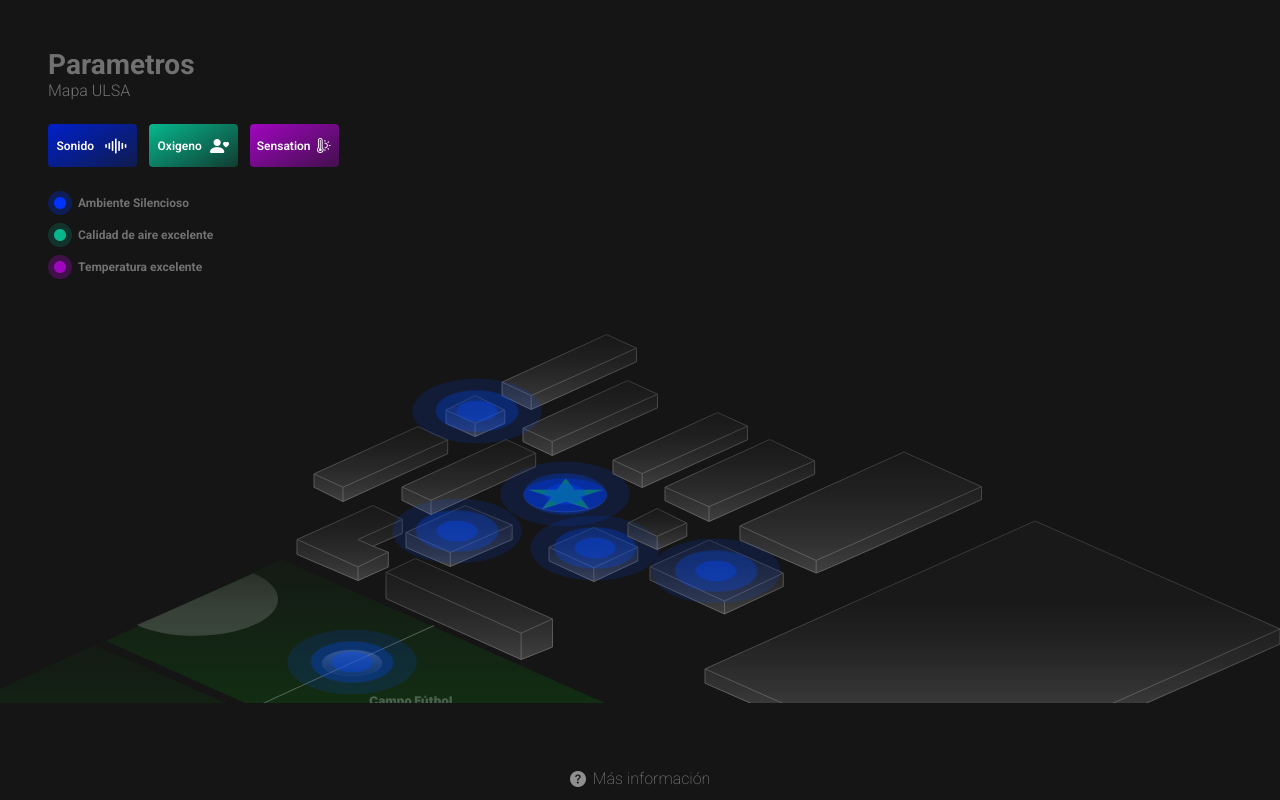
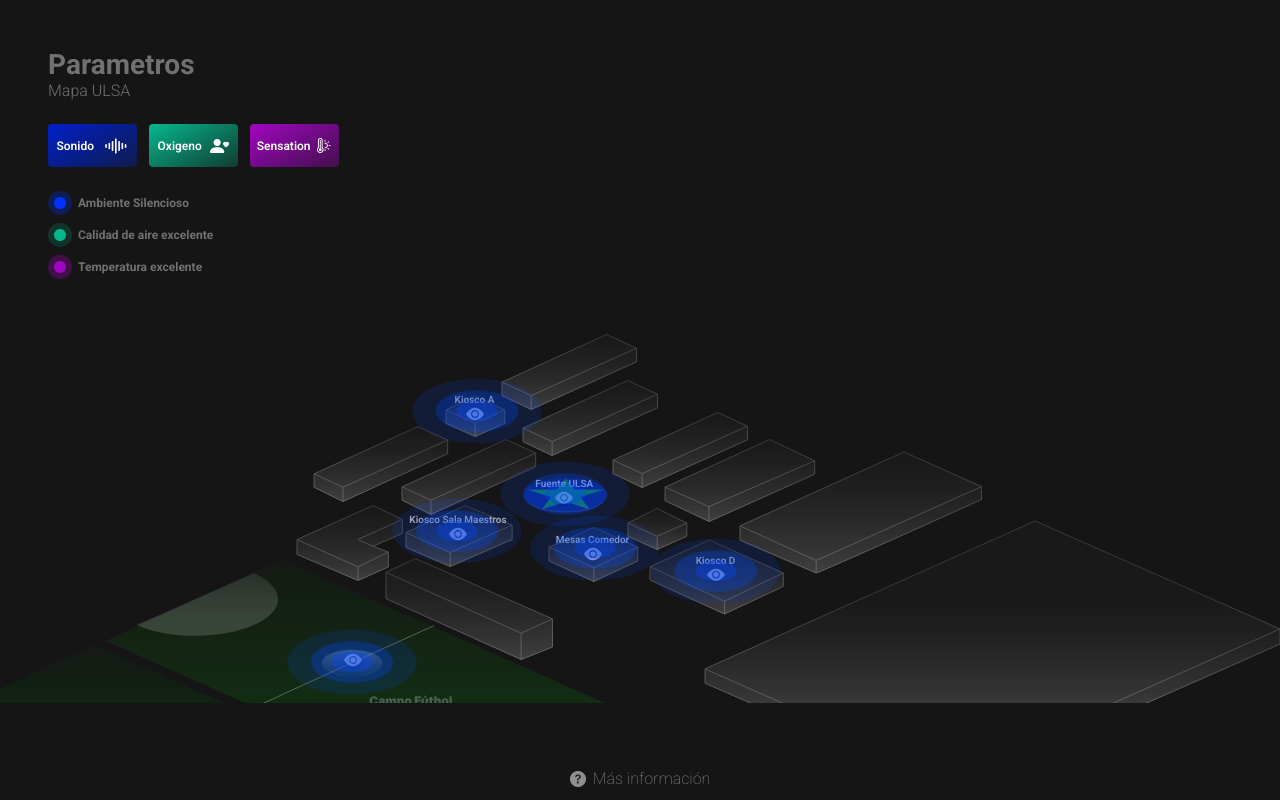
Before and after one commit to DavidSantana872/iotSystemULSA, a React (Vite) app: page / in a window 1280 px wide. Both pictures are taken after a click on the icon 640 px from the left and 375 px from the top of the page. Built offline with nearby package versions, Linux system fonts and the light colour scheme.

Commit message:
add title sector map

```diff
--- a/src/components/CurrentData.css
+++ b/src/components/CurrentData.css
@@ -3,7 +3,7 @@
    /* width: 390px;*/
     width:100%;
     height: 548px;
-    position: absolute;
+    position: fixed;
     z-index: 1000;
     bottom: -50px;
     background-image: url("./../resources/img/sectores-ulsa/image.png");
@@ -117,13 +117,16 @@
 .grafico-dts{
     height: 48px;
     width: 100%;
+    display: flex;
 }
-
+canvas {
+    scale: 1;
+}
 @keyframes deslizar {
     from{
         bottom: -550px;
     }to{
-        bottom: -50px;
+        bottom: -70px;
     }
 
 }
--- a/src/components/MainView.css
+++ b/src/components/MainView.css
@@ -78,3 +78,22 @@ footer{
     align-self: center;
     align-items: center;
 }
+.box-title-sector{
+    width: 100%;
+    display: flex;
+    flex-direction: column;
+    align-items: center;
+}
+.title-sector{
+    color: var(--text-color);
+    font-size: 10px;
+    font-weight: 600;
+    width: 100%;
+    text-align: center;
+}
+.box-title-sector > img {
+    width: 24px;
+}
+.opacity{
+    opacity: 0.7;
+}
--- a/src/components/MapView.jsx
+++ b/src/components/MapView.jsx
@@ -17,6 +17,7 @@ import Vector39 from './../resources/img/sitesMap/Vector 39.svg'
 import Vector28 from './../resources/img/sitesMap/Vector 28.svg'
 import Vector35 from './../resources/img/sitesMap/Vector 35.svg'
 import Vector40 from './../resources/img/sitesMap/Vector 40.svg'
+import eye from "./../resources/icon/eye.svg"
 import { counterContext } from "./../Context/counterContext";
 import CurrentData from "./CurrentData";
 import PointAlert from "./PointAlert.jsx";
@@ -81,18 +82,33 @@ const MapView = () => {
                         left: 200px;
                     */
                 }
+                 <div class="box-title-sector opacity" style={styleElement(-14, 92)}>
+                    <img class="filter" src={eye} alt="Show!" />
+                </div>
                 <PointAlert show="true" metric={currentMetric} positionValue= {styleElement(200, 56)}></PointAlert>
+
                 <img src={campoFutbol} alt="" />
             </span>
             <span onClick={()=>{showDeatilsFunction("sector2")}} style = {styleElement(23, 342)}>
+                <div class="box-title-sector opacity" style={styleElement(-13, 116)}>
+                    <img class="filter" src={eye} alt="Show!" />
+                </div>
                 <PointAlert show="true" metric={currentMetric} positionValue= {styleElement(200, 56)}></PointAlert>
                 <img src={campoBeisbol} alt="" />
             </span>
             <span onClick={()=>{showDeatilsFunction("sector3")}} style = {styleElement(626.79, 173.69)}>
+                <div class="box-title-sector opacity" style={styleElement(-1, 1)}>
+                    <p className="title-sector">Fuente ULSA</p>
+                    <img class="filter" src={eye} alt="Show!" />
+                </div>
                 <PointAlert show="true" metric={currentMetric} positionValue= {styleElement(-5, -30)}></PointAlert>
                 <img src={Group16} alt="" />
             </span>
             <span onClick={()=>{showDeatilsFunction("sector4")}} style = {styleElement(652, 223)}>
+                <div class="box-title-sector opacity" style={styleElement(-1, 8)}>
+                    <p className="title-sector">Mesas Comedor</p>
+                    <img class="filter" src={eye} alt="Show!" />
+                </div>
                 <PointAlert show="true" metric={currentMetric} positionValue= {styleElement(0, -25)}></PointAlert>
                 <img src={Vector31} alt="" />
             </span>
@@ -106,6 +122,10 @@ const MapView = () => {
                 <img src={Vector25} alt="" />
             </span>
             <span onClick={()=>{showDeatilsFunction("sector8")}} style = {styleElement(753, 235.5)}>
+                <div class="box-title-sector opacity" style={styleElement(-1, 16)}>
+                    <p className="title-sector">Kiosco D</p>
+                    <img class="filter" src={eye} alt="Show!" />
+                </div>
                 <PointAlert show="true" metric={currentMetric} positionValue= {styleElement(20, -15)}></PointAlert>
                 <img src={Vector32} alt="" />
             </span>
@@ -119,6 +139,10 @@ const MapView = () => {
                 <img src={Vector33} alt="" />
             </span>
             <span onClick={()=> {showDeatilsFunction("sector12")}} style = {styleElement(549, 91)}>
+                <div class="box-title-sector opacity" style={styleElement(-1, 0)}>
+                    <p className="title-sector">Kiosco A</p>
+                    <img class="filter" src={eye} alt="Show!" />
+                </div>
                 <PointAlert show="true" metric={currentMetric} positionValue= {styleElement(-15, -30)}></PointAlert>
                 <img src={Vector38} alt="" />
             </span>
@@ -132,6 +156,10 @@ const MapView = () => {
                 <img src={Vector39} alt="" />
             </span>
             <span onClick={()=> {showDeatilsFunction("sector16")}} style = {styleElement(509, 201)}>
+                <div class="box-title-sector opacity" style={styleElement(-1, 10)}>
+                    <p className="title-sector">Kiosco Sala Maestros</p>
+                    <img class="filter" src={eye} alt="Show!" />
+                </div>
                 <PointAlert show="true" metric={currentMetric} positionValue= {styleElement(5, -20)}></PointAlert>
                 <img src={Vector28} alt="" />
             </span>
--- a/src/components/TargetCurrentData.jsx
+++ b/src/components/TargetCurrentData.jsx
@@ -33,7 +33,7 @@ const TargetCurrentData = ({ value, title, arrayDatas , id }) => {
 
         // Configuración de estilo del gráfico
         const padding = 0;  // Padding alrededor del gráfico
-        const strokeWidth = 2;  // Ancho de la línea del gráfico
+        const strokeWidth = 6;  // Ancho de la línea del gráfico
 
         // Limpia el canvas
         ctx.clearRect(0, 0, width, height);
@@ -69,16 +69,16 @@ const TargetCurrentData = ({ value, title, arrayDatas , id }) => {
             ctx.stroke();
 
             // Crea un gradiente para el relleno bajo la línea
-             gradient.addColorStop(0, 'rgba(0, 115, 255, 0)'); // Rojo semi-transparente en la parte superior
-            gradient.addColorStop(1, 'rgba(0, 115, 255, 0.46)'); // Amarillo transparente hacia abajo
+            gradient.addColorStop(0, 'rgba(0, 115, 255, 0.0)'); // Rojo semi-transparente en la parte superior
+            gradient.addColorStop(1, 'rgba(0, 115, 255, 0.4)'); // Amarillo transparente hacia abajo
         }
         else if(title === "Oxigeno"){
             ctx.strokeStyle = 'rgb(0, 255, 195)';
             ctx.lineWidth = strokeWidth;
             ctx.stroke();
 
-            gradient.addColorStop(0, 'rgba(0, 255, 195, 0)'); // Rojo semi-transparente en la parte superior
-            gradient.addColorStop(1, 'rgba(0, 255, 195, 0.46)'); // Amarillo transparente hacia abajo
+            gradient.addColorStop(0, 'rgba(0, 255, 195, 0.0)'); // Rojo semi-transparente en la parte superior
+            gradient.addColorStop(1, 'rgba(0, 255, 195, 0.4)'); // Amarillo transparente hacia abajo
 
         }
         else{
@@ -87,8 +87,8 @@ const TargetCurrentData = ({ value, title, arrayDatas , id }) => {
             ctx.stroke();
 
             // Crea un gradiente para el relleno bajo la línea
-             gradient.addColorStop(0, 'rgba(255, 0, 255, 0)'); // Rojo semi-transparente en la parte superior
-            gradient.addColorStop(1, 'rgba(255, 0, 255, 0.46)'); // Amarillo transparente hacia abajo
+             gradient.addColorStop(0, 'rgba(255, 0, 255, 0.0)'); // Rojo semi-transparente en la parte superior
+            gradient.addColorStop(1, 'rgba(255, 0, 255, 0.4)'); // Amarillo transparente hacia abajo
 
         }
         // Rellena bajo la línea
@@ -113,7 +113,7 @@ const TargetCurrentData = ({ value, title, arrayDatas , id }) => {
                         {value}
                     </p>
                     <div className="grafico-dts">
-                        <canvas ref={canvasRef} width="168" height="48"></canvas>
+                        <canvas ref={canvasRef} width="1008" height="288"></canvas>
                     </div>
                 </div>
             </div>
```
Also changed, not shown: src/resources/icon/eye.svg (added).
